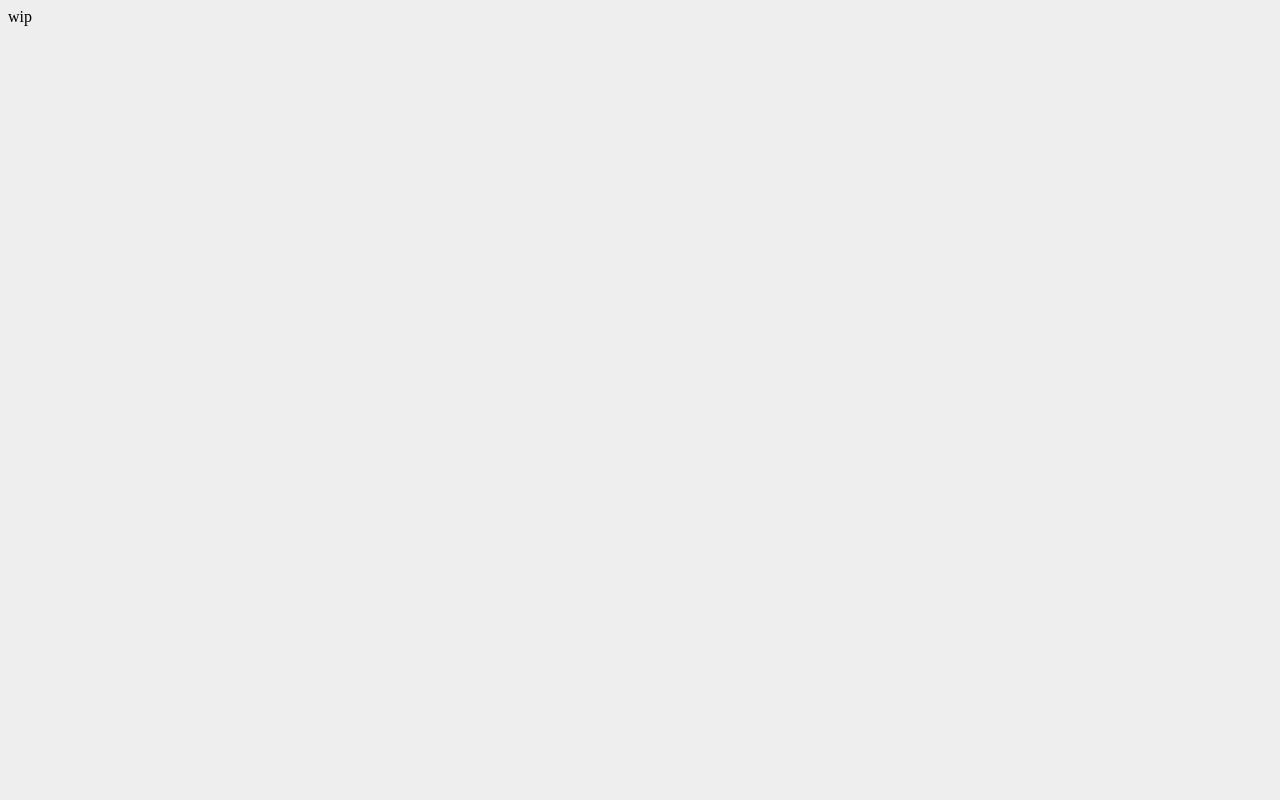
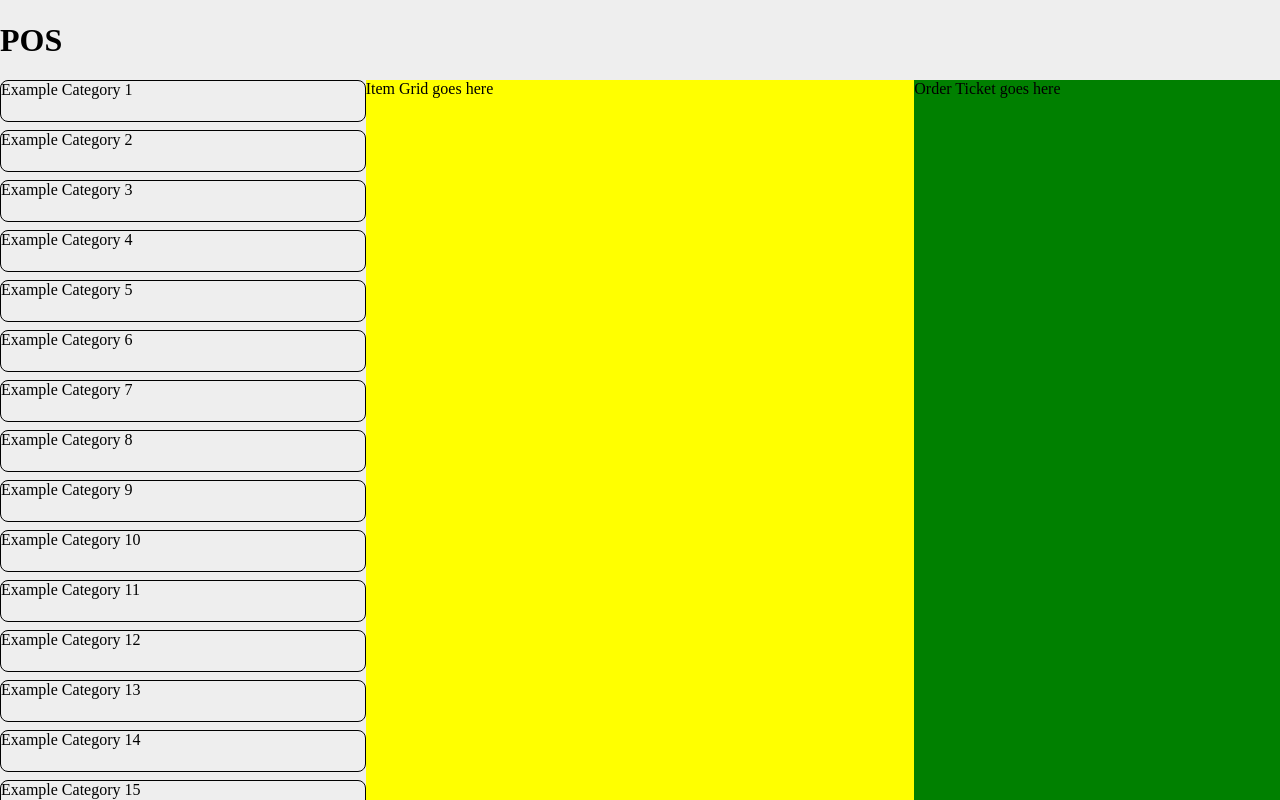
Before and after one commit to gitnamehere/point-of-sale-group-project, a website: page app/public/pos/ordering/index.html in a window 1280 px wide. Drawn offline with Linux system fonts and the light colour scheme.

Commit message:
add layout, add example category fillers

```diff
--- a/app/public/pos/ordering/index.html
+++ b/app/public/pos/ordering/index.html
@@ -4,11 +4,20 @@
         <meta charset="UTF-8">
         <title>Ordering</title>
         <link rel="stylesheet" href="styles.css">
-        <script src="script.js"></script>
     </head>
     <body>
-        <div>
-            wip
+        <div class="header">
+            <h1 id="category">POS</h1>
         </div>
+        <div class="container">
+            <div id="categories" class="section"></div>
+            <div id="items" class="section">
+                Item Grid goes here
+            </div>
+            <div id="ticket" class="section">
+                Order Ticket goes here
+            </div>
+        </div>
+        <script src="script.js"></script>
     </body>
 </html>
--- a/app/public/pos/ordering/script.js
+++ b/app/public/pos/ordering/script.js
@@ -1 +1,11 @@
 console.log("Hello World!");
+
+let categories = document.getElementById("categories");
+
+for (let i = 0; i < 25; i++) {
+    let category = document.createElement("div");
+    category.className = "category-item"
+    category.textContent = ("Example Category " + (i + 1));
+
+    categories.appendChild(category);
+}
--- a/app/public/pos/ordering/styles.css
+++ b/app/public/pos/ordering/styles.css
@@ -1,3 +1,45 @@
 body {
     background-color: #EEE;
+    height: 100%;
+    margin: 0;
 }
+
+.container {
+    display: flex;
+    flex-direction: row;
+    /* height is set to the height of the window minus the header size */
+    height: calc(100vh - 80px);
+}
+
+.header {
+    display: flex;
+    flex-direction: row;
+    align-items: center;
+    height: 80px;
+}
+
+.section {
+    overflow-y: scroll;
+}
+
+#categories {
+    flex: 2;
+    flex-direction: column;
+}
+
+.category-item {
+    margin-bottom: 8px;
+    border: 1px solid black;
+    border-radius: 8px;
+    height: 40px;
+}
+
+#items {
+    flex: 3;
+    background-color: yellow;
+}
+
+#ticket {
+    flex: 2;
+    background-color: green;
+}
```
